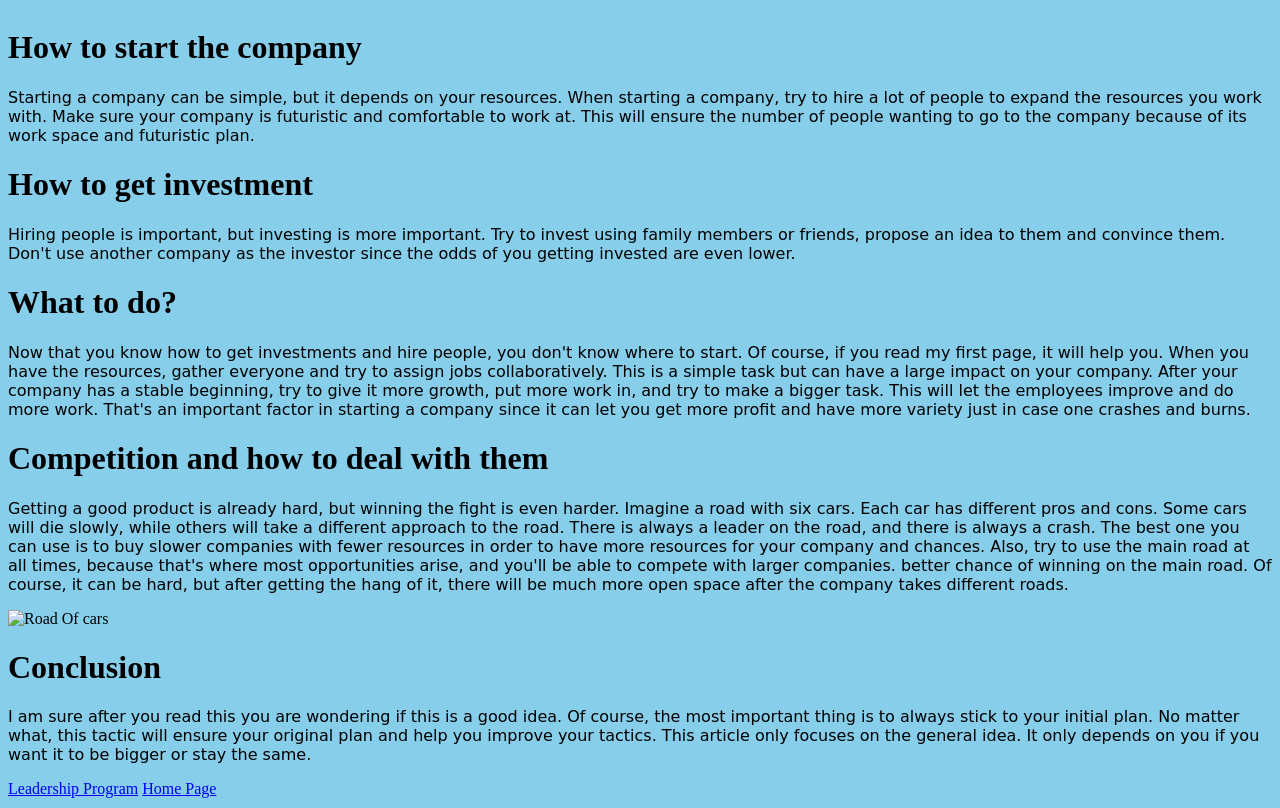
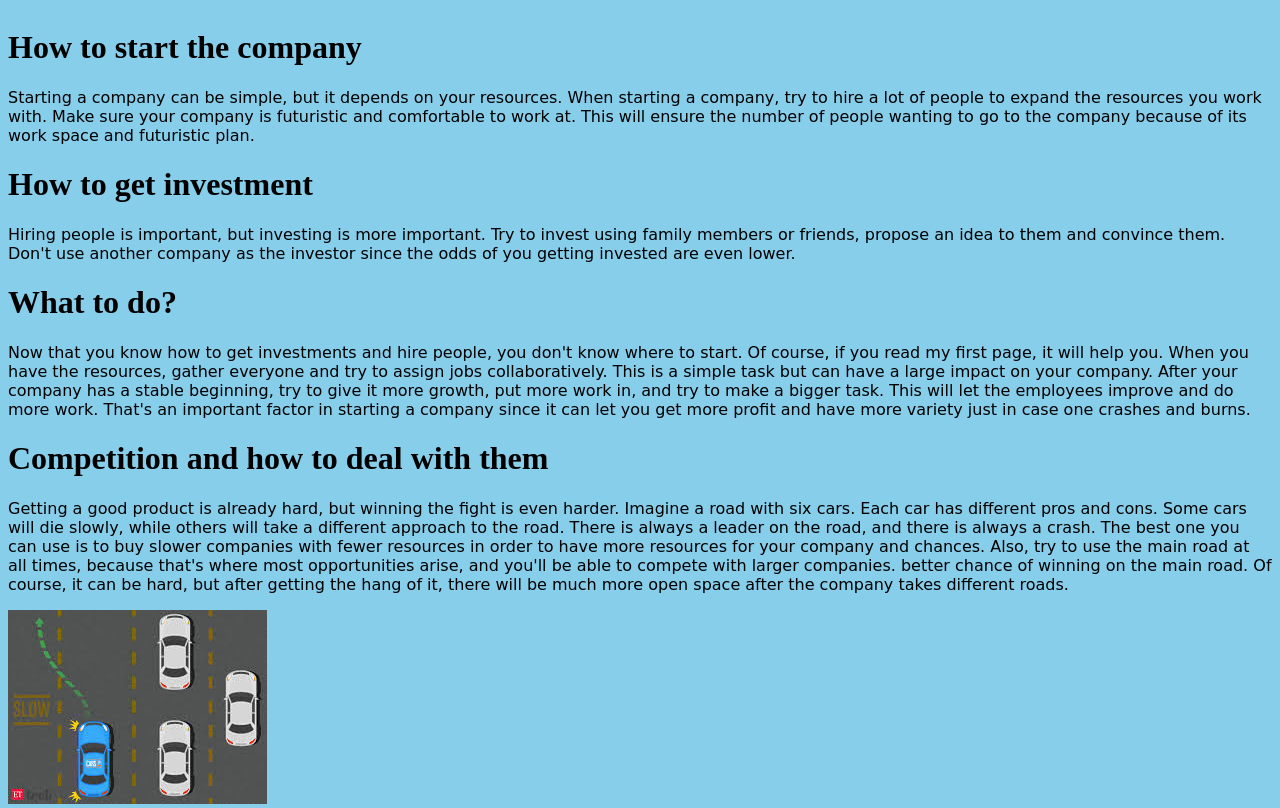
Before and after one commit to Jamesthe100/Jamesthe100.github.io, a plain HTML site: page Pages/Scam.html in a window 1280 px wide. Shown: the top 808 px of the page. Drawn offline with Linux system fonts and the light colour scheme.

Commit message:
Add files via upload

```diff
--- a/Pages/Scam.html
+++ b/Pages/Scam.html
@@ -27,7 +27,7 @@
             The best one you can use is to buy slower companies with fewer resources in order to have more resources for your company and chances. Also, try to use the main road at all times, because that's where most opportunities arise, and you'll be able to compete with larger companies.
             better chance of winning on the main road. Of course, it can be hard, but after getting the hang of it, there will be much more open space after the company takes different roads.
         </p>
-        <img src=".../Pics/Road Of cars Website It.jpeg" alt="Road Of cars">
+        <img src="../Pics/Road Of cars Website IT.jpeg" alt="Road Of cars">
 
         <h1> Conclusion</h1>
         <p> I am sure after you read this you are wondering if this is a good idea. Of course, the most important thing is to always stick to your initial plan.
```
